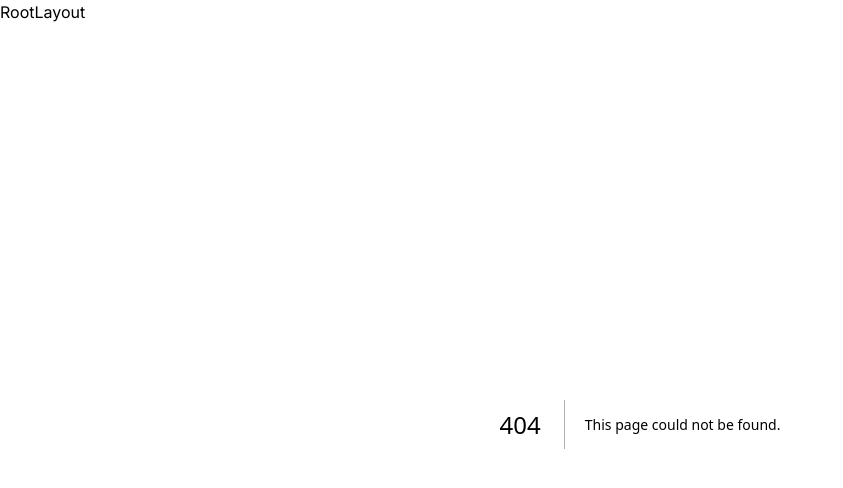
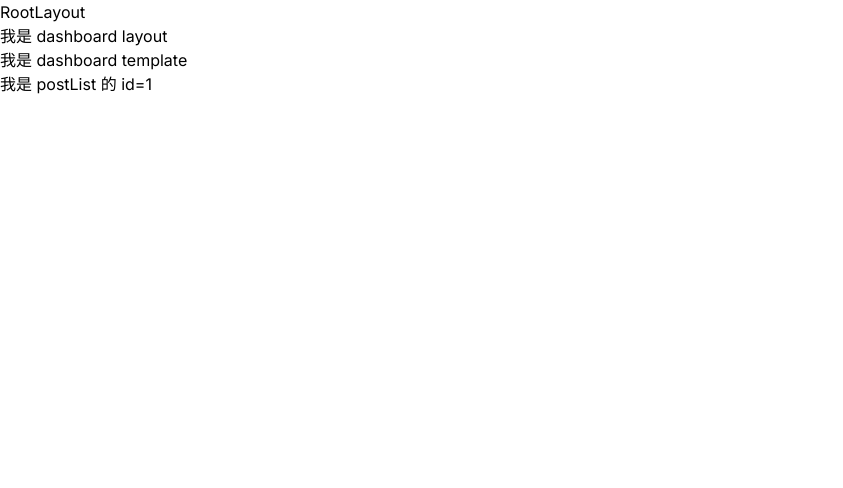
Before and after one commit to lfsmart/growing, a Next.js app: page /dashboard/1 in a window 1280 px wide. Before the commit this address had no page. Shown: the top 488 px of the page, without its empty margins (0-843 px from the left). Built offline with nearby package versions, Linux system fonts and the light colour scheme.

Commit message:
feat: 动态路由

```diff
--- /dev/null
+++ b/app/dashboard/[id]/page.tsx
@@ -0,0 +1,7 @@
+
+export default ({ params, searchParams }:  RouteProps) => {
+  // 在客户端需要使用 useParams 和 useSearchParams 两个钩子函数
+  return (
+    <div>我是 postList 的 id={ params.id }</div>
+  )
+}
```
Also changed, not shown: types/index.d.ts (added, +9 -0 lines), 1 other file (tests, documents, lock files or other folders).
